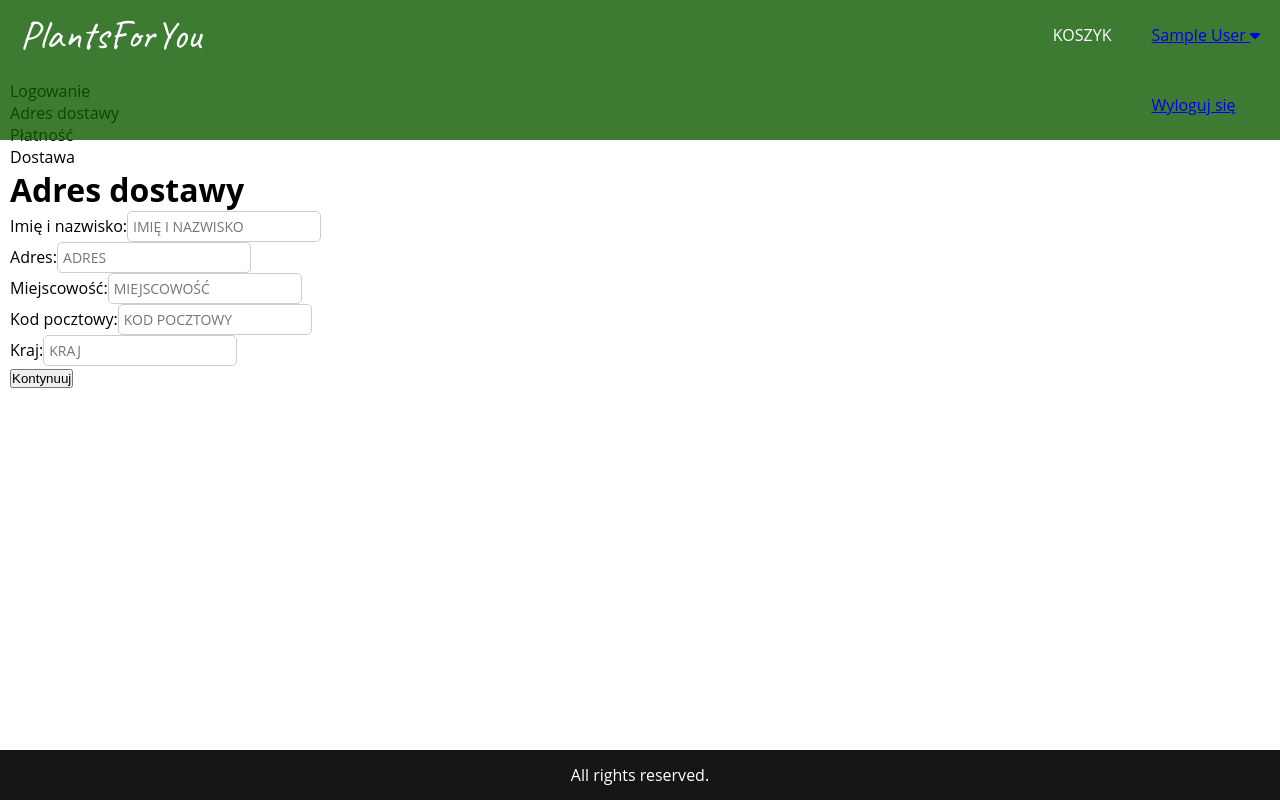
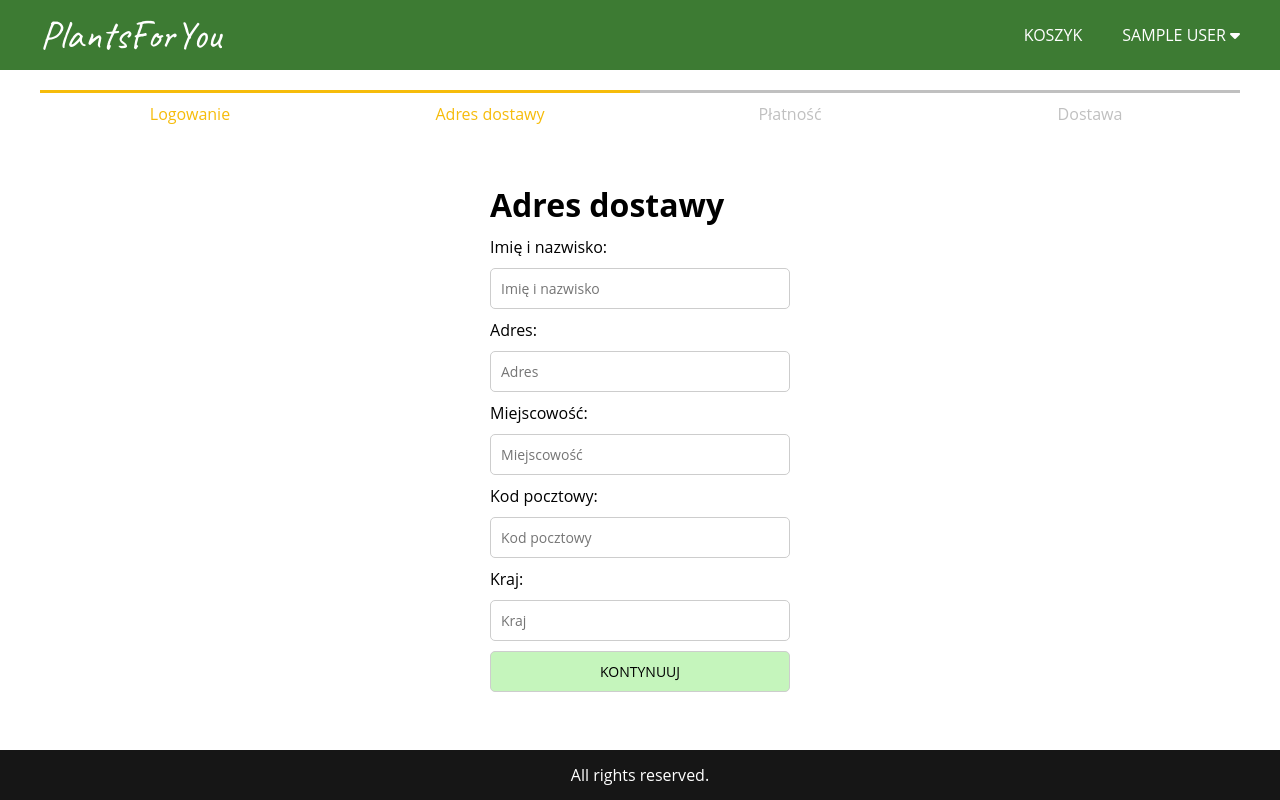
Before and after one commit to AleksandraRataj/online-store-app, a React (Create React App) app in the folder frontend/: page /shipping in a window 1280 px wide. Built offline with nearby package versions, Linux system fonts and the light colour scheme; sample sign-in values are in the browser's storage.

Commit message:
Update css stylesheet

```diff
--- a/frontend/src/styles/index.css
+++ b/frontend/src/styles/index.css
@@ -41,6 +41,7 @@ body {
   display: flex;
   flex-wrap: nowrap;
   justify-content: space-between;
+  padding: 0 20px;
 }
 .header__nav-link-logo {
   margin: 0 20px;
@@ -217,15 +218,14 @@ textarea {
   list-style: none;
 }
 .cart__element {
-  width: 20vw;
   display: flex;
-  justify-content: center;
 }
 .cart__image {
   width: 120px;
 }
 .cart__info {
-  min-width: 10vw;
+  min-width: 20vw;
+  background-color: seagreen;
 }
 .cart__link {
   font-size: 2rem;
@@ -257,6 +257,10 @@ textarea {
 
 .row.top {
   align-items: flex-start;
+}
+
+.loading {
+  display: block !important;
 }
 
 .success {
@@ -323,4 +327,155 @@ textarea {
   line-height: 23px;
 }
 
+.singin-page, .register-page {
+  width: 100%;
+  height: 100%;
+  margin: 1rem;
+  display: flex;
+  flex-direction: column;
+  align-items: center;
+  justify-content: center;
+}
+.singin-page__form, .register-page__form {
+  margin: 0;
+}
+.singin-page__label, .register-page__label {
+  display: block;
+  margin: 1rem 0;
+}
+.singin-page__input, .register-page__input {
+  width: 300px;
+  padding: 1rem;
+  border-radius: 0.5rem;
+  text-transform: initial;
+}
+.singin-page__title, .register-page__title {
+  margin-bottom: 1rem;
+}
+.singin-page__button, .register-page__button {
+  width: 300px;
+  padding: 1rem;
+  border-radius: 0.5rem;
+  border: 1px #cdcdcd solid;
+  margin: 1rem 0;
+  font-size: 1.4rem;
+  font-family: "Open Sans", Arial, sans-serif;
+  -webkit-font-smoothing: antialiased;
+  -moz-osx-font-smoothing: grayscale;
+  font-weight: 500;
+  text-transform: uppercase;
+  background-color: #c5f5bc;
+  cursor: pointer;
+  transition: 0.2s ease-in-out;
+}
+.singin-page__button:hover, .register-page__button:hover {
+  background-color: #393939;
+  color: white;
+  border: 1px #393939 solid;
+}
+
+.dropdown {
+  display: inline;
+  position: relative;
+  margin: 0;
+  padding: 0 20px;
+}
+.dropdown__user-info {
+  text-decoration: none;
+  text-transform: uppercase;
+  color: white;
+}
+.dropdown__content {
+  position: absolute;
+  display: none;
+  margin: 0;
+  right: 0;
+  text-align: center;
+  width: 100%;
+  z-index: 1;
+  background-color: rgba(79, 79, 79, 0.8);
+}
+.dropdown__content-element {
+  text-decoration: none;
+  color: white;
+  transition: 0.2s;
+}
+.dropdown__content-element:hover {
+  text-decoration: underline;
+}
+.dropdown:hover .dropdown__content {
+  display: block;
+}
+
+.checkout-steps {
+  display: flex;
+  flex-wrap: wrap;
+  justify-content: space-between;
+  align-items: center;
+  padding: 0 30px;
+  margin: 1rem 0;
+}
+.checkout-steps__step {
+  border-top: 0.3rem #c0c0c0 solid;
+  color: #c0c0c0;
+  flex: 1;
+  padding: 1rem;
+  text-align: center;
+}
+.checkout-steps__step--active {
+  border-top-color: #f6bc0b;
+  color: #f6bc0b;
+}
+
+.shipping-address {
+  width: 100%;
+  height: 100%;
+  display: flex;
+  flex-direction: column;
+}
+.shipping-address__wrapper {
+  height: 100%;
+  display: flex;
+  flex-direction: column;
+  align-items: center;
+  justify-content: center;
+}
+.shipping-address__form {
+  margin: 0;
+}
+.shipping-address__label {
+  display: block;
+  margin: 1rem 0;
+}
+.shipping-address__input {
+  width: 300px;
+  padding: 1rem;
+  border-radius: 0.5rem;
+  text-transform: initial;
+}
+.shipping-address__title {
+  margin-bottom: 1rem;
+}
+.shipping-address__button {
+  width: 300px;
+  padding: 1rem;
+  border-radius: 0.5rem;
+  border: 1px #cdcdcd solid;
+  margin: 1rem 0;
+  font-size: 1.4rem;
+  font-family: "Open Sans", Arial, sans-serif;
+  -webkit-font-smoothing: antialiased;
+  -moz-osx-font-smoothing: grayscale;
+  font-weight: 500;
+  text-transform: uppercase;
+  background-color: #c5f5bc;
+  cursor: pointer;
+  transition: 0.2s ease-in-out;
+}
+.shipping-address__button:hover {
+  background-color: #393939;
+  color: white;
+  border: 1px #393939 solid;
+}
+
 /*# sourceMappingURL=index.css.map */
--- a/frontend/src/styles/index.scss
+++ b/frontend/src/styles/index.scss
@@ -50,6 +50,7 @@ body {
     display: flex;
     flex-wrap: nowrap;
     justify-content: space-between;
+    padding: 0 20px;
   }
 
   &__nav-link-logo {
@@ -329,6 +330,9 @@ textarea {
 //}
 
 //alert
+.loading {
+  display: block !important;
+}
 
 .success {
   color: #20a20a;
@@ -353,6 +357,8 @@ textarea {
     background-color: #ffe0e0e0;
   }
 }
+
+//
 
 .link {
   padding: 1rem;
@@ -397,3 +403,182 @@ textarea {
   text-align: center;
   line-height: 23px;
 }
+
+//Form
+
+.singin-page, .register-page {
+  width: 100%;
+  height: 100%;
+  margin: 1rem;
+
+  display: flex;
+  flex-direction: column;
+  align-items: center;
+  justify-content: center;
+
+  &__form {
+    margin: 0;
+  }
+
+  &__label{
+    display: block;
+    margin: 1rem 0;
+  }
+
+  &__input {
+    width: 300px;
+    padding: 1rem;
+    border-radius: 0.5rem;
+    text-transform: initial;
+  }
+
+  &__title{
+    margin-bottom: 1rem;
+  }
+
+  &__button {
+    width: 300px;
+    padding: 1rem;
+    border-radius: 0.5rem;
+    border: 1px #cdcdcd solid;
+    margin: 1rem 0;
+    font-size: 1.4rem;
+    font-family: $font-main;
+    -webkit-font-smoothing: antialiased;
+    -moz-osx-font-smoothing: grayscale;
+    font-weight: 500;
+    text-transform: uppercase;
+    background-color: #c5f5bc;
+    cursor: pointer;
+    transition: .2s ease-in-out;
+
+    &:hover {
+      background-color: #393939;
+      color: white;
+      border: 1px #393939 solid;
+    }
+  }
+}
+
+//Dropdown
+
+.dropdown {
+  display: inline;
+  position: relative;
+  margin: 0;
+  padding: 0 20px;
+
+  &__user-info {
+    text-decoration: none;
+    text-transform: uppercase;
+    color: white;
+  }
+
+  &__content {
+    position: absolute;
+    display: none;
+    margin: 0;
+    right: 0;
+    text-align: center;
+    width: 100%;
+    z-index: 1;
+    background-color: rgba(79, 79, 79, 0.8);
+  }
+
+  &__content-element {
+    text-decoration: none;
+    color: white;
+    transition: .2s;
+
+    &:hover {
+      text-decoration: underline;
+    }
+  }
+
+  &:hover{
+    .dropdown__content {
+      display: block;
+    }
+  }
+}
+
+.checkout-steps {
+  display: flex;
+  flex-wrap: wrap;
+  justify-content: space-between;
+  align-items: center;
+  padding: 0 30px;
+  margin: 1rem 0;
+
+   &__step {
+     border-top: 0.3rem #c0c0c0 solid;
+     color: #c0c0c0;
+     flex: 1;
+     padding: 1rem;
+     text-align: center;
+
+     &--active {
+       border-top-color: #f6bc0b;
+       color: #f6bc0b;
+     }
+   }
+}
+
+.shipping-address {
+
+  width: 100%;
+  height: 100%;
+  display: flex;
+  flex-direction: column;
+
+  &__wrapper {
+    height: 100%;
+    display: flex;
+    flex-direction: column;
+    align-items: center;
+    justify-content: center;
+  }
+
+  &__form {
+    margin: 0;
+  }
+
+  &__label{
+    display: block;
+    margin: 1rem 0;
+  }
+
+  &__input {
+    width: 300px;
+    padding: 1rem;
+    border-radius: 0.5rem;
+    text-transform: initial;
+  }
+
+  &__title{
+    margin-bottom: 1rem;
+  }
+
+  &__button {
+    width: 300px;
+    padding: 1rem;
+    border-radius: 0.5rem;
+    border: 1px #cdcdcd solid;
+    margin: 1rem 0;
+    font-size: 1.4rem;
+    font-family: $font-main;
+    -webkit-font-smoothing: antialiased;
+    -moz-osx-font-smoothing: grayscale;
+    font-weight: 500;
+    text-transform: uppercase;
+    background-color: #c5f5bc;
+    cursor: pointer;
+    transition: .2s ease-in-out;
+
+    &:hover {
+      background-color: #393939;
+      color: white;
+      border: 1px #393939 solid;
+    }
+  }
+}
```
Also changed, not shown: 1 other file (tests, documents, lock files or other folders).
